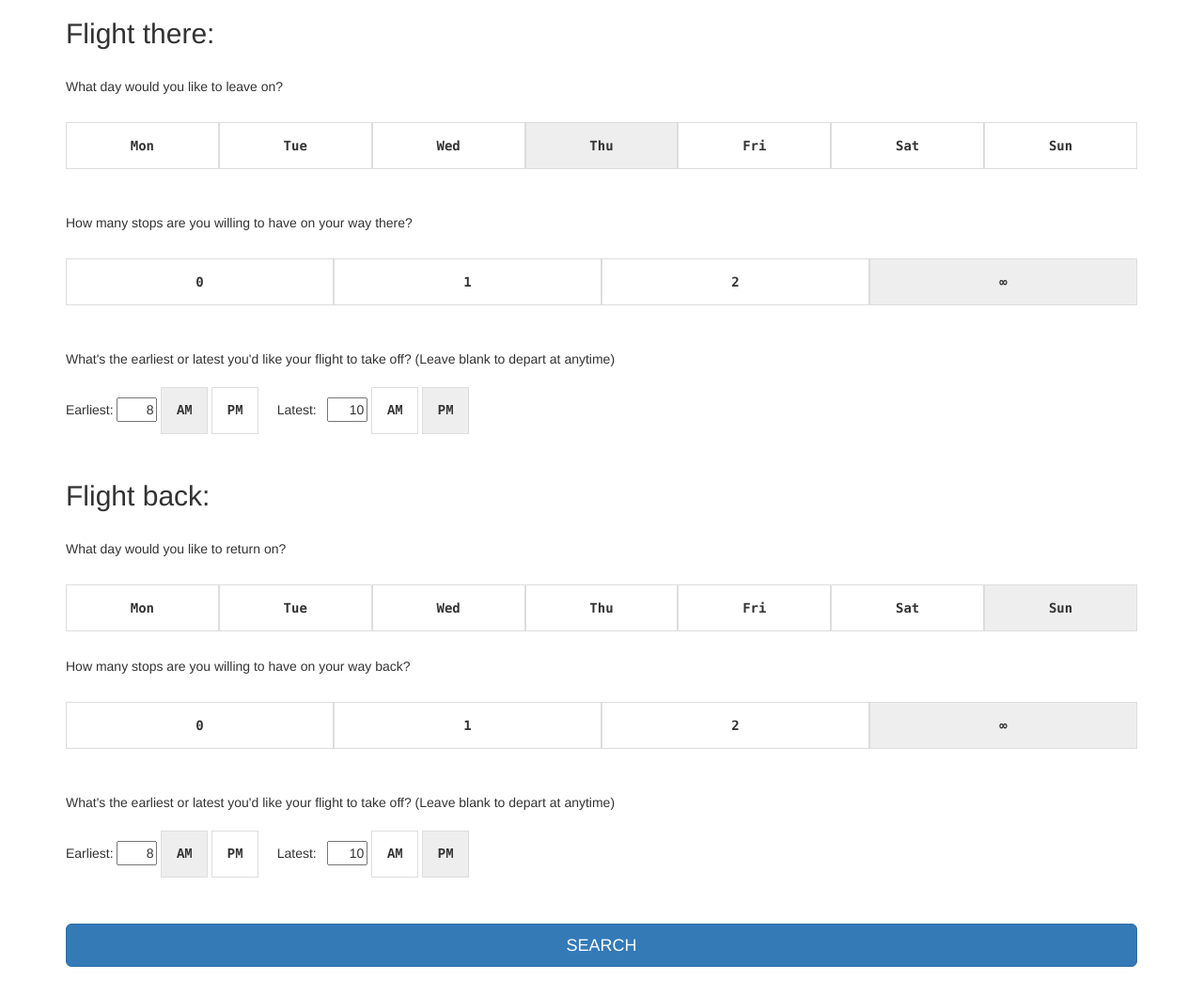
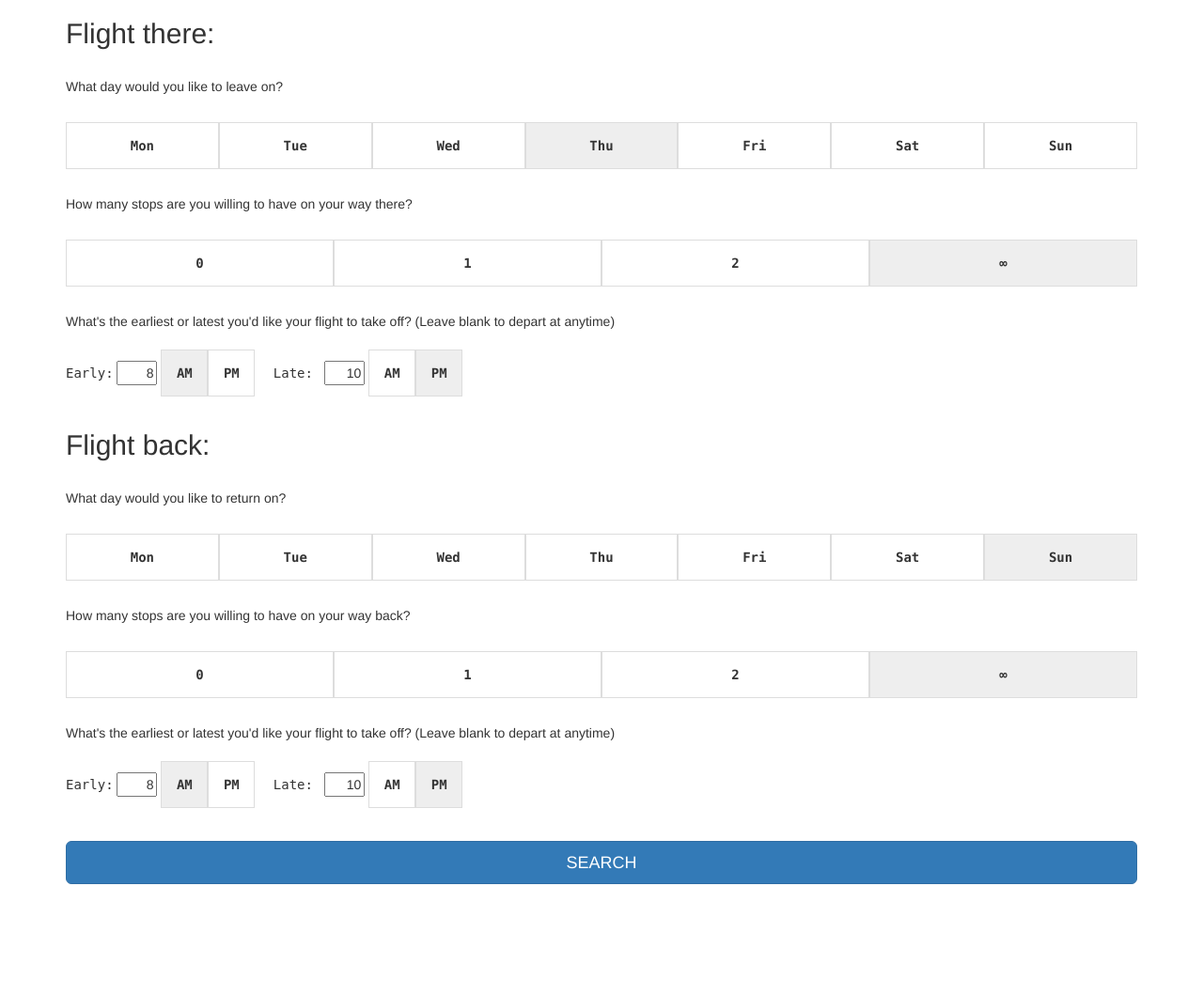
Before and after one commit to jonstieg/rebound-flights, a Flask app: page / in a window 1280 px wide. Shown: the part 183-1242 px from the top of the page at 94% size. After the commit the page ends 1124 px from the top, so only its background shows below. Run offline with Flask 2, Linux system fonts and the light colour scheme; some libraries are stand-ins or nearby versions.

Commit message:
fixed one pixel

```diff
--- a/app/rebound.py
+++ b/app/rebound.py
@@ -13,7 +13,7 @@ class ReBound():
     returningTimeEarly = "00:00" if returningTimeEarly == '' else str(int(returningTimeEarly) + int(returningTimeEarlyAMPM)) + ":00"
     departingTimeLate = "23:59" if departingTimeLate == '' else str(int(departingTimeLate) + int(departingTimeLateAMPM)) + ":00"
     returningTimeLate = "23:59" if returningTimeLate == '' else str(int(returningTimeLate) + int(returningTimeLateAMPM)) + ":00"
-    weeksToSearch = 3
+    weeksToSearch = 27
 
     api_key = "AIzaSyBZj9cQKwEbMVQoSAgbfP1nhntS7peg-Jw"
     url = "https://www.googleapis.com/qpxExpress/v1/trips/search?key=" + api_key
--- a/app/static/css/oneline.css
+++ b/app/static/css/oneline.css
@@ -7,7 +7,7 @@
 .oneline__item {
     display: table-cell;
     margin: 0;
-    padding: 0;
+    padding-bottom: 6px;
     width: 50px;
     display:inline-block;
 }
@@ -25,7 +25,7 @@
     border: 1px solid #ddd;
 
     font: 14px/1.5;
-    font-family:Liberation Mono,Consolas,Monaco,Lucida Console,DejaVu Sans Mono,Bitstream Vera Sans Mono,Courier New, monospace;
+    font-family:Bitstream Vera Sans Mono,Monaco,DejaVu Sans Mono,Lucida Console,Consolas,Menlo,Liberation Mono,Courier New, monospace;
 
     text-align: center;
 
--- a/app/static/css/segmented_controls.css
+++ b/app/static/css/segmented_controls.css
@@ -28,7 +28,7 @@
     border: 1px solid #ddd;
 
     font: 14px/1.5;
-    font-family:Monaco,Bitstream Vera Sans Mono,DejaVu Sans Mono,Lucida Console,Consolas,Menlo,Liberation Mono,Courier New, monospace;
+    font-family:Bitstream Vera Sans Mono,Monaco,DejaVu Sans Mono,Lucida Console,Consolas,Menlo,Liberation Mono,Courier New, monospace;
 
     text-align: center;
 
--- a/app/templates/search.html
+++ b/app/templates/search.html
@@ -52,7 +52,6 @@
           <label class="segmented-control__label" for="DepSun6">Sun</label>
         </li>
       </ul>
-      <br>
       How many stops are you willing to have on your way there?
       <ul class="segmented-control">
         <li class="segmented-control__item">
@@ -72,32 +71,31 @@
           <label class="segmented-control__label" for="DEPthreeStops">&infin;</label>
         </li>
       </ul>
-      <br>
       What's the earliest or latest you'd like your flight to take off? (Leave blank to depart at anytime)
       <br>
       <br>
       <ul class="oneline">
         <div class = "trykeeptogether">
           <div class = "trykeeptogether">
-            Earliest:
+            <tt>Early:</tt>
             <input type="text" value="8" onClick="this.value='';" name="departingTimeEarly" size="2" style="text-align: right" pattern="\d*">
             <li class="oneline__item">
               <input class="oneline__input" type="radio" value="0" name="depTimeEarlyAMPM" id="departingTimeEarlyAM" checked>
               <label class="oneline__label" for="departingTimeEarlyAM">AM</label>
-            </li>
-            <li class="oneline__item">
+            </li><!--
+            --><li class="oneline__item">
               <input class="oneline__input" type="radio" value="12" name="depTimeEarlyAMPM" id="departingTimeEarlyPM" >
               <label class="oneline__label" for="departingTimeEarlyPM">PM</label>
             </li>
           </div>
           &nbsp;&nbsp;&nbsp;
-          <div class = "trykeeptogether">Latest:&nbsp;&nbsp;
+          <div class = "trykeeptogether"><tt>Late:&nbsp;</tt>
             <input type="text" value="10" onClick="this.value='';" name="departingTimeLate" size="2" style="text-align: right" pattern="\d*">
             <li class="oneline__item">
               <input class="oneline__input" type="radio" value="0" name="depTimeLateAMPM" id="departingtimeLateAM" >
               <label class="oneline__label" for="departingtimeLateAM">AM</label>
-            </li>
-            <li class="oneline__item">
+            </li><!--
+            --><li class="oneline__item">
               <input class="oneline__input" type="radio" value="12" name="depTimeLateAMPM" id="departingtimeLatePM" checked>
               <label class="oneline__label" for="departingtimeLatePM">PM</label>
             </li>
@@ -106,7 +104,6 @@
       </ul>
     </div>
     <div class="container">
-      <br>
       <h2>Flight back:</h2><br>
       What day would you like to return on?
       <ul class="segmented-control">
@@ -158,32 +155,31 @@
           <label class="segmented-control__label" for="RETthreeStops">&infin;</label>
         </li>
       </ul>
-      <br>
       What's the earliest or latest you'd like your flight to take off? (Leave blank to depart at anytime)
       <br>
       <br>
       <ul class="oneline">
         <div class = "trykeeptogether">
           <div class = "trykeeptogether">
-            Earliest:
+            <tt>Early:</tt>
             <input type="text" value="8" onClick="this.value='';" name="returningTimeEarly" size="2" style="text-align: right" pattern="\d*">
             <li class="oneline__item">
               <input class="oneline__input" type="radio" value="0" name="retTimeEarlyAMPM" id="returningTimeEarlyAM" checked>
               <label class="oneline__label" for="returningTimeEarlyAM">AM</label>
-            </li>
-            <li class="oneline__item">
+            </li><!--
+            --><li class="oneline__item">
               <input class="oneline__input" type="radio" value="12" name="retTimeEarlyAMPM" id="returningTimeEarlyPM" >
               <label class="oneline__label" for="returningTimeEarlyPM">PM</label>
             </li>
           </div>
           &nbsp;&nbsp;&nbsp;
-          <div class = "trykeeptogether">Latest:&nbsp;&nbsp;
+          <div class = "trykeeptogether"><tt>Late:&nbsp;</tt>
             <input type="text" value="10" onClick="this.value='';" name="returningTimeLate" size="2" style="text-align: right" pattern="\d*">
             <li class="oneline__item">
               <input class="oneline__input" type="radio" value="0" name="retTimeLateAMPM" id="returningtimeLateAM" >
               <label class="oneline__label" for="returningtimeLateAM">AM</label>
-            </li>
-            <li class="oneline__item">
+            </li><!--
+            --><li class="oneline__item">
               <input class="oneline__input" type="radio" value="12" name="retTimeLateAMPM" id="returningtimeLatePM" checked>
               <label class="oneline__label" for="returningtimeLatePM">PM</label>
             </li>
@@ -192,7 +188,6 @@
       </ul>
     </div>
     <br>
-    <br>
     <div class="container">
       <p><input type="submit" value="Search" class="btn btn-primary btn-lg btn-block" ></p>
       <br>
```
Also changed, not shown: 1 other file.
